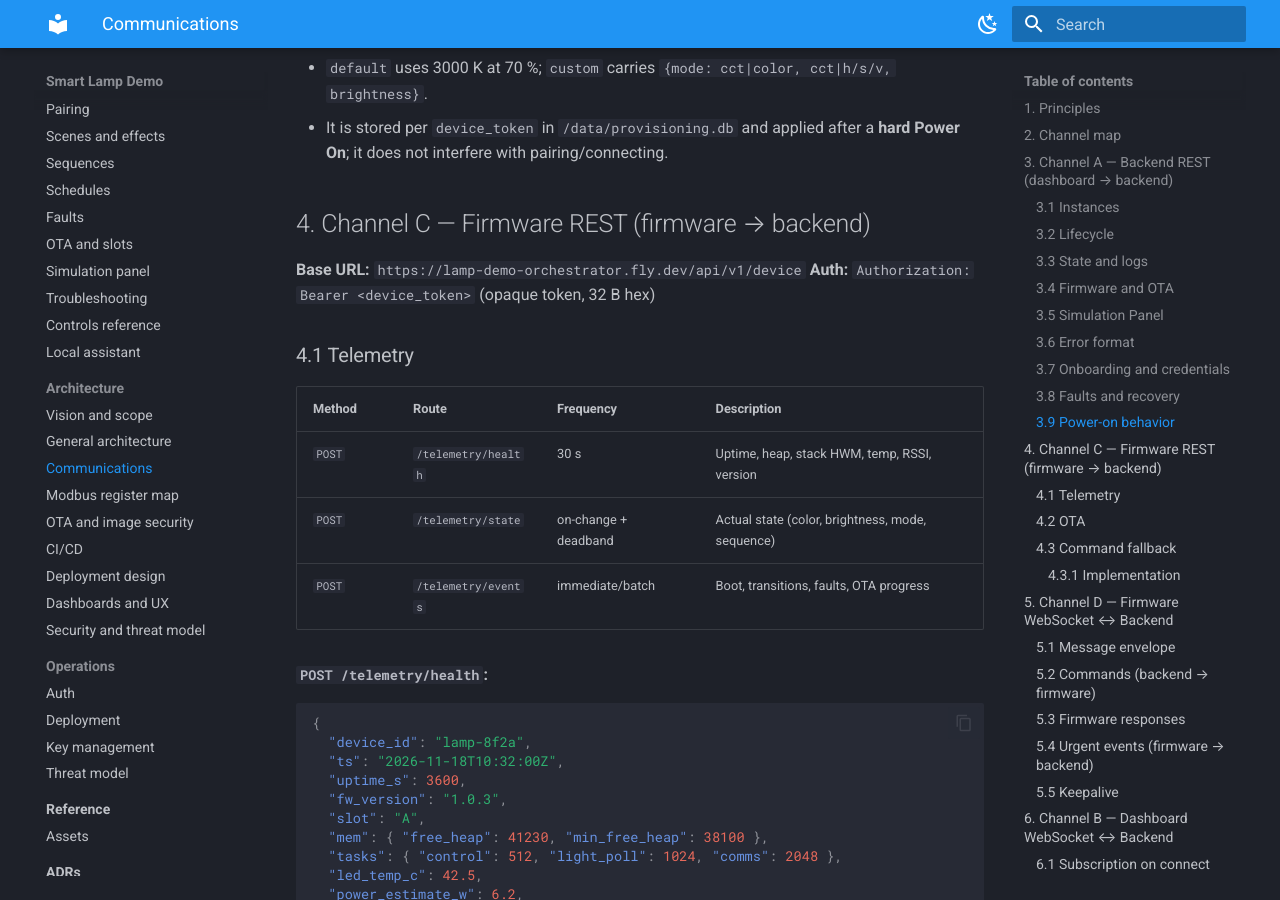
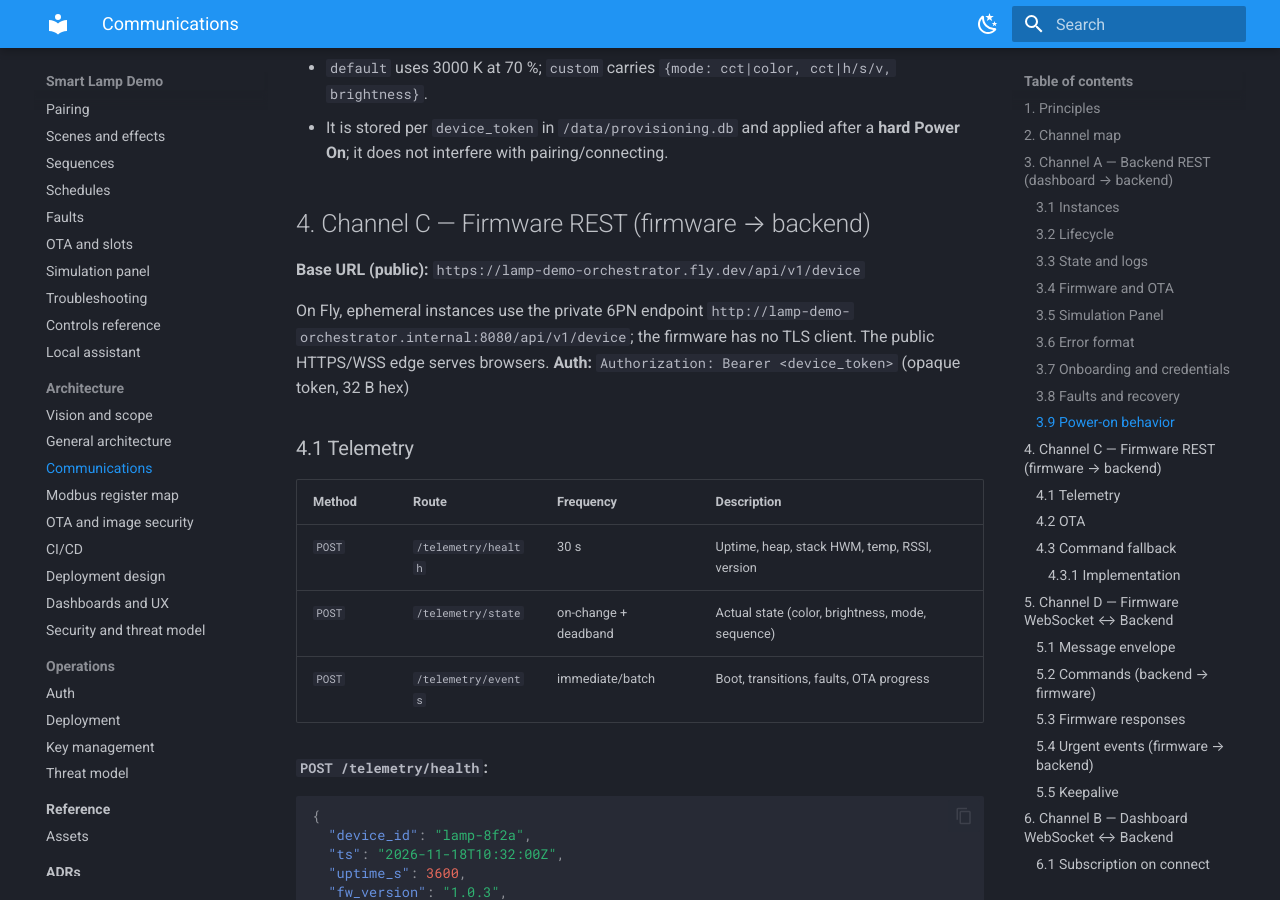
Before and after one commit to Feyk1/SmartLamp, an MkDocs documentation site: the page built from docs/02-communications.md, in a window 1280 px wide and 900 px high, scrolled down 7771 px. Built offline with MkDocs 1.6.1 and Material for MkDocs 9.7.7, drawn with Linux system fonts in a browser that asks for light colours; some of the changed text lies outside the part shown.

Commit message:
deploy: use private 6PN endpoints for instances

```diff
--- a/docs/02-communications.md
+++ b/docs/02-communications.md
@@ -259,7 +259,11 @@ without touching the lamp.
 
 ## 4. Channel C — Firmware REST (firmware → backend)
 
-**Base URL:** `https://lamp-demo-orchestrator.fly.dev/api/v1/device`
+**Base URL (public):** `https://lamp-demo-orchestrator.fly.dev/api/v1/device`
+
+On Fly, ephemeral instances use the private 6PN endpoint
+`http://lamp-demo-orchestrator.internal:8080/api/v1/device`; the firmware has
+no TLS client. The public HTTPS/WSS edge serves browsers.
 **Auth:** `Authorization: Bearer <device_token>` (opaque token, 32 B hex)
 
 ### 4.1 Telemetry
@@ -369,6 +373,10 @@ The firmware confirms with `POST /commands/{id}/ack` or `POST /commands/{id}/nac
 ## 5. Channel D — Firmware WebSocket ↔ Backend
 
 **URL:** `wss://lamp-demo-orchestrator.fly.dev/ws/device?token=<device_token>`
+
+On Fly, the firmware connects to
+`ws://lamp-demo-orchestrator.internal:8080/ws/device` over 6PN. The public WSS
+endpoint is for external clients and the dashboard.
 
 One persistent connection per instance. If it drops, the firmware reconnects with **exponential backoff** (1s, 2s, 4s, 8s, 16s, max 30s; no jitter).
 
--- a/fly.toml
+++ b/fly.toml
@@ -36,6 +36,10 @@ primary_region = "iad"
   INSTANCE_MODE = "fly"
   PUBLIC_HTTP_BASE = "https://lamp-demo-orchestrator.fly.dev"
   PUBLIC_WS_BASE = "wss://lamp-demo-orchestrator.fly.dev"
+  # Ephemeral Machines reach the orchestrator over the private 6PN network.
+  # The firmware has no TLS client; the public edge is only for browsers.
+  INTERNAL_HTTP_BASE = "http://lamp-demo-orchestrator.internal:8080"
+  INTERNAL_WS_BASE = "ws://lamp-demo-orchestrator.internal:8080"
   FLY_REGION = "iad"
   FLY_INSTANCE_BASE_APP = "lamp-instance-base"
   OTA_DIR = "/data/ota"
```
Also changed, not shown: docs/06-deployment.md (+1 -1 lines), docs/adr/adr-007-ephemeral-fly-app.md (+1 -1 lines), 4 other files.
